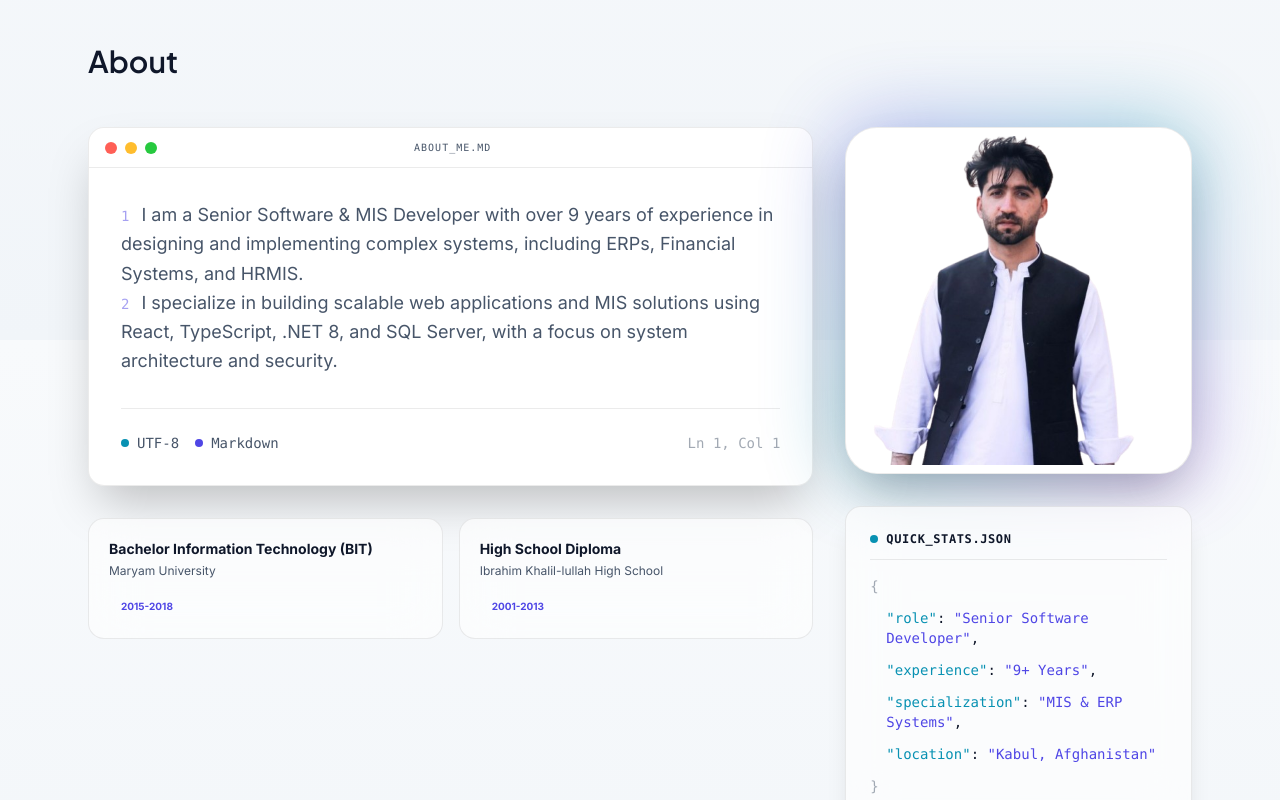
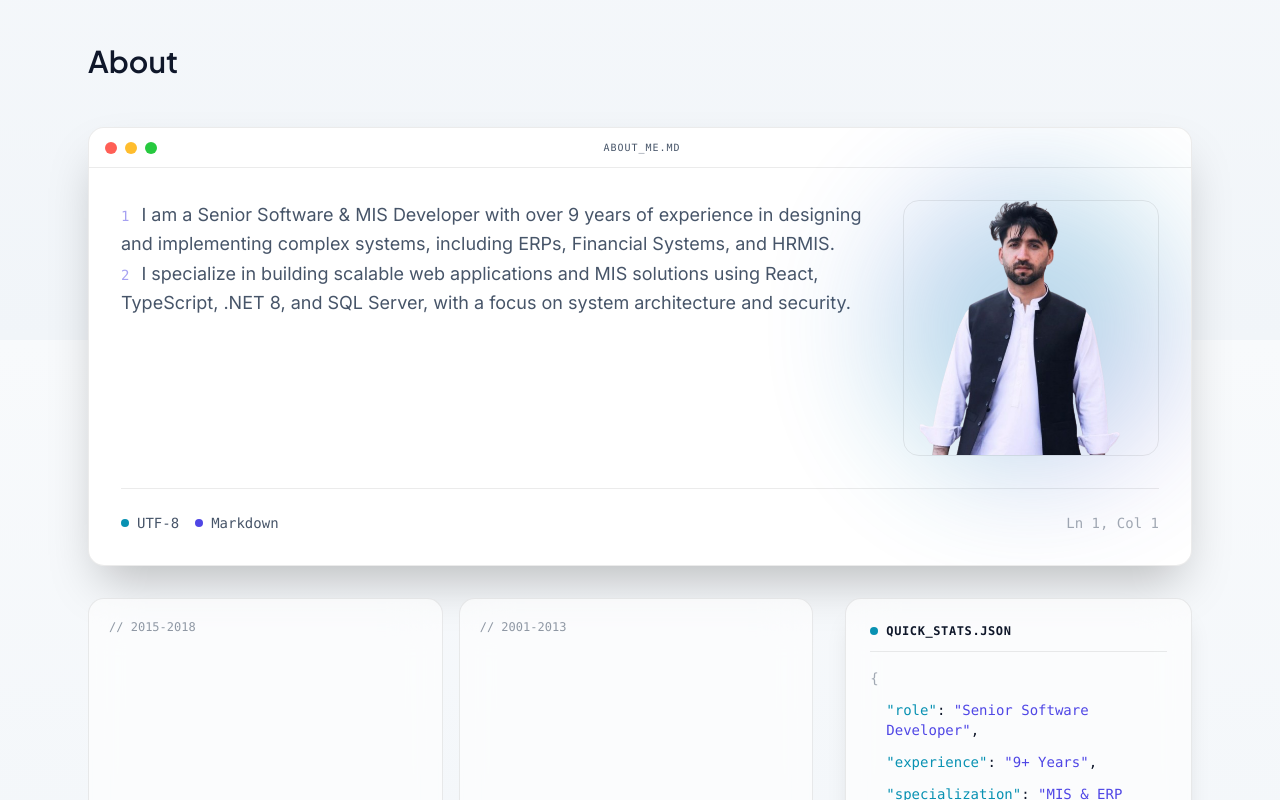
Before and after one commit to SamimSafi/profile, a React (Vite) app: page / in a window 1280 px wide. Shown: the part 8460-9260 px from the top of the page. Built offline with nearby package versions, Linux system fonts and the light colour scheme.

Commit message:
improved the about us section

```diff
--- a/src/main.tsx
+++ b/src/main.tsx
@@ -5,10 +5,17 @@ import App from './App'
 import { ThemeProvider } from './hooks/useTheme'
 import './styles/globals.css'
 
-// Vite's BASE_URL matches the `base` in vite.config ('' for /, or e.g. '/profile/' for GH Pages).
+// Vite's BASE_URL matches the `base` in vite.config.
 // React Router basename must have a leading slash and no trailing slash.
-const base = import.meta.env.BASE_URL
-const basename = base === '/' || base === './' ? '/' : base.replace(/\/$/, '')
+// If BASE_URL is './' or '/', basename should be '/'.
+const getBasename = () => {
+  const base = import.meta.env.BASE_URL
+  if (base === './' || base === '/' || !base) return '/'
+  // Ensure it starts with / and remove trailing slash
+  return (base.startsWith('/') ? base : '/' + base).replace(/\/$/, '')
+}
+
+const basename = getBasename()
 
 createRoot(document.getElementById('root')!).render(
   <StrictMode>
--- a/src/sections/About.tsx
+++ b/src/sections/About.tsx
@@ -14,11 +14,11 @@ export function About() {
   return (
     <Section id="about" title="About">
       <div className="grid gap-8 lg:grid-cols-12">
-        {/* Left Column: Narrative & Terminal */}
-        <div className="lg:col-span-8 space-y-8">
+        {/* Main Content Area: Terminal & Stats */}
+        <div className="lg:col-span-12 space-y-8">
           <motion.div
-            initial={{ opacity: 0, x: -20 }}
-            whileInView={{ opacity: 1, x: 0 }}
+            initial={{ opacity: 0, y: 20 }}
+            whileInView={{ opacity: 1, y: 0 }}
             viewport={{ once: true }}
             transition={{ duration: 0.5 }}
             className="relative overflow-hidden rounded-2xl border border-[var(--glass-border)] bg-[var(--editor-bg)] shadow-2xl"
@@ -38,7 +38,9 @@ export function About() {
 
             {/* Terminal Content */}
             <div className="p-6 md:p-8">
-              <div className="prose prose-invert max-w-none">
+              <div className="flex flex-col gap-8 md:flex-row md:items-start">
+                {/* Text Side */}
+                <div className="flex-1 prose prose-invert max-w-none">
                   {about.intro.map((p, i) => (
                     <motion.p
                       key={i}
@@ -56,6 +58,29 @@ export function About() {
                   ))}
                 </div>
 
+                {/* Profile Image with Glow (Inside Terminal) */}
+                <motion.div
+                  initial={{ opacity: 0, scale: 0.9 }}
+                  whileInView={{ opacity: 1, scale: 1 }}
+                  viewport={{ once: true }}
+                  className="relative shrink-0 self-center md:self-start"
+                >
+                  <div
+                    className="absolute -inset-4 rounded-full opacity-30 blur-3xl"
+                    style={{
+                      background: `linear-gradient(135deg, var(--primary) 0%, var(--accent) 50%, var(--highlight) 100%)`,
+                    }}
+                  />
+                  <div className="relative h-48 w-48 overflow-hidden rounded-2xl border border-[var(--glass-border)] md:h-64 md:w-64">
+                    <img
+                      src={profileImg}
+                      alt="Profile"
+                      className="h-full w-full object-cover transition-transform duration-700 hover:scale-110"
+                    />
+                  </div>
+                </motion.div>
+              </div>
+
               {/* Terminal Footer Info */}
               <div className="mt-8 flex items-center gap-4 border-t border-[var(--glass-border)] pt-6 text-sm font-mono text-[var(--text-muted)]">
                 <span className="flex items-center gap-2">
@@ -71,8 +96,9 @@ export function About() {
             </div>
           </motion.div>
 
-          {/* Education - More modern layout */}
-          <div className="grid gap-4 sm:grid-cols-2">
+          <div className="grid gap-8 lg:grid-cols-12">
+            {/* Education */}
+            <div className="lg:col-span-8 grid gap-4 sm:grid-cols-2">
               {about.education.map((e, i) => (
                 <motion.div
                   key={e.degree}
@@ -80,45 +106,21 @@ export function About() {
                   whileInView={{ opacity: 1, y: 0 }}
                   viewport={{ once: true }}
                   transition={{ delay: 0.3 + i * 0.1 }}
-                className="glass-card flex flex-col justify-between p-5"
+                  className="glass-card flex flex-col justify-between p-5 border-l-4 border-l-[var(--primary)]"
                 >
+                  <div className="font-mono text-xs mb-3 text-[var(--text-muted)] opacity-60">
+                    // {e.year}
+                  </div>
                   <div>
                     <h4 className="text-sm font-bold text-[var(--text)]">{e.degree}</h4>
                     <p className="mt-1 text-xs text-[var(--text-muted)]">{e.school}</p>
                   </div>
-                <span className="mt-4 inline-block self-start rounded-full bg-[var(--primary)]/10 px-3 py-1 text-[10px] font-bold text-[var(--primary)] uppercase">
-                  {e.year}
-                </span>
                 </motion.div>
               ))}
             </div>
-        </div>
-
-        {/* Right Column: Profile & Stats */}
-        <div className="lg:col-span-4 space-y-8">
-          {/* Profile Card */}
-          <motion.div
-            initial={{ opacity: 0, scale: 0.95 }}
-            whileInView={{ opacity: 1, scale: 1 }}
-            viewport={{ once: true }}
-            className="relative group"
-          >
-            <div
-              className="absolute -inset-1 rounded-[2.25rem] opacity-40 blur-2xl transition-opacity group-hover:opacity-60"
-              style={{
-                background: `linear-gradient(135deg, var(--primary) 0%, var(--accent) 50%, var(--highlight) 100%)`,
-              }}
-            />
-            <div className="relative overflow-hidden rounded-[2rem] border border-[var(--glass-border)] bg-[var(--editor-bg)] p-2 shadow-2xl">
-              <img
-                src={profileImg}
-                alt="Profile"
-                className="aspect-square w-full rounded-[1.75rem] object-cover transition-transform duration-500 group-hover:scale-105"
-              />
-            </div>
-          </motion.div>
 
             {/* Quick Stats JSON block */}
+            <div className="lg:col-span-4">
               <motion.div
                 initial={{ opacity: 0, x: 20 }}
                 whileInView={{ opacity: 1, x: 0 }}
@@ -146,6 +148,8 @@ export function About() {
               </motion.div>
             </div>
           </div>
+        </div>
+      </div>
 
       {/* Categorized Tech Stack */}
       <div className="mt-12">
@@ -161,9 +165,11 @@ export function About() {
               viewport={{ once: true }}
               transition={{ delay: i * 0.05 }}
               whileHover={{ y: -2, scale: 1.05 }}
-              className="rounded-xl border border-[var(--glass-border)] bg-[var(--text)]/5 px-4 py-2 text-sm font-medium text-[var(--text)] transition-colors hover:border-[var(--primary)]/30 hover:bg-[var(--primary)]/5"
+              className="font-mono rounded-lg border border-[var(--glass-border)] bg-[var(--text)]/5 px-4 py-2 text-xs font-medium text-[var(--text)] transition-colors hover:border-[var(--primary)]/30 hover:bg-[var(--primary)]/5"
             >
+              <span className="text-[var(--accent)] mr-1">&lt;</span>
               {t}
+              <span className="text-[var(--accent)] ml-1">/&gt;</span>
             </motion.span>
           ))}
         </div>
--- a/vite.config.ts
+++ b/vite.config.ts
@@ -6,9 +6,8 @@ import { fileURLToPath } from 'url'
 const __dirname = path.dirname(fileURLToPath(import.meta.url))
 
 // GitHub Pages: use repo name as base (e.g. /portfolio/).
-// Override with BASE_PATH env when your repo name differs (e.g. BASE_PATH=/my-repo/).
 // Local dev: base stays '/' so it works at http://localhost:5173/
-const base = process.env.BASE_PATH || './'
+const base = process.env.NODE_ENV === 'production' ? '/profile/' : '/'
 
 export default defineConfig({
   base,
```
Lines whose indentation alone changed are shown as unchanged.
